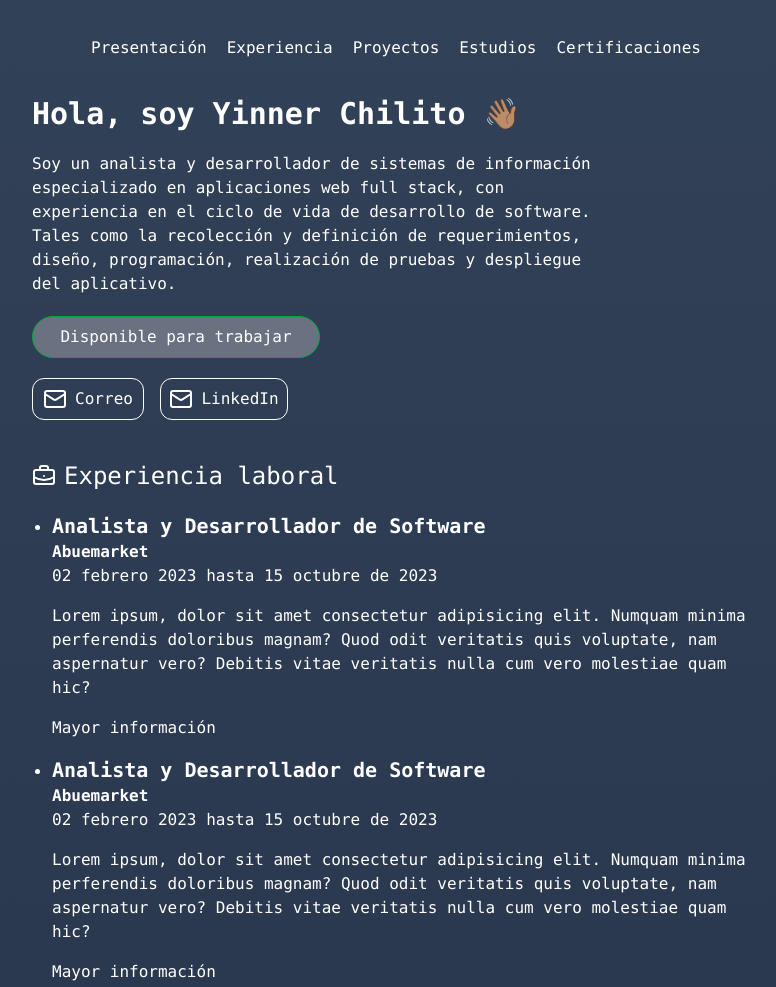
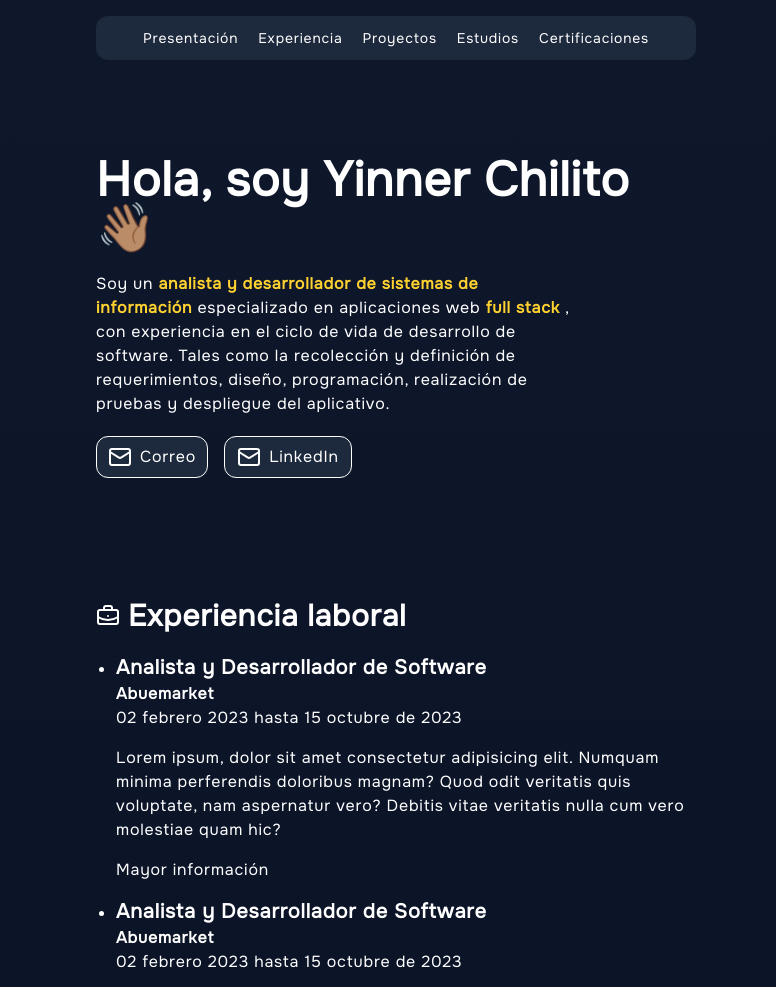
Before and after one commit to YinnerC30/portafolio, an Astro site: page / in a window 1280 px wide. Shown: the top 987 px of the page, without its empty margins (244-1020 px from the left). Built offline with nearby package versions, Linux system fonts and the light colour scheme; Astro itself is replaced by a stand-in of ours.

Commit message:
style: 💄 header page

```diff
--- a/package.json
+++ b/package.json
@@ -9,6 +9,9 @@
     "astro": "astro"
   },
   "dependencies": {
+    "@fontsource/onest": "^5.1.1",
+    "@fontsource/poppins": "^5.1.1",
+    "@fontsource/twinkle-star": "^5.1.1",
     "@tailwindcss/vite": "^4.0.4",
     "astro": "^5.2.5",
     "tailwindcss": "^4.0.4"
--- a/src/components/Certifications.astro
+++ b/src/components/Certifications.astro
@@ -1,5 +1,5 @@
 <div>
-  <h2 id="certifications" class="flex gap-2 text-2xl items-center">
+  <h2 id="certifications" class="flex gap-2 text-3xl items-center pt-20 font-bold">
     <svg
       xmlns="http://www.w3.org/2000/svg"
       width="24"
--- a/src/components/Experience.astro
+++ b/src/components/Experience.astro
@@ -1,5 +1,5 @@
 <div>
-  <h2 id="experience" class="flex gap-2 text-2xl items-center">
+  <h2 id="experience" class="flex gap-2 text-3xl items-center pt-20 font-bold">
     <svg
       xmlns="http://www.w3.org/2000/svg"
       width="24"
--- a/src/components/Header.astro
+++ b/src/components/Header.astro
@@ -1,9 +1,25 @@
-<header class="flex gap-5 justify-center py-5 my-4 flex-wrap">
-  <a class="font-mono hover:text-blue-500" href="#presentation">Presentación</a>
-  <a class="font-mono hover:text-blue-500" href="#experience">Experiencia</a>
-  <a class="font-mono hover:text-blue-500" href="#projects">Proyectos</a>
-  <a class="font-mono hover:text-blue-500" href="#studies">Estudios</a>
-  <a class="font-mono hover:text-blue-500" href="#certifications"
-    >Certificaciones</a
-  >
+---
+const links = [
+  { link: 'presentation', label: 'Presentación' },
+  { link: 'experience', label: 'Experiencia' },
+  { link: 'projects', label: 'Proyectos' },
+  { link: 'studies', label: 'Estudios' },
+  { link: 'certifications', label: 'Certificaciones' },
+];
+---
+
+<header
+  class="flex gap-5 justify-center py-3 my-4 flex-wrap border-r-0 rounded-xl sticky top-2 bg-slate-800 w-[600px]"
+>
+  {
+    links.map(({ label, link }) => (
+      <a
+        class="hover:text-blue-500 text-sm"
+        href={`#${link}`}
+        data-link={`#${link}`}
+      >
+        {label}
+      </a>
+    ))
+  }
 </header>
--- a/src/components/Presentation.astro
+++ b/src/components/Presentation.astro
@@ -11,24 +11,21 @@ import myImage from '../assets/foto-perfil.jpg';
     width={100}
     class={'rounded-full'}
   /> -->
-  <h2 id="presentation" class="font-bold text-3xl">
+  <h2 id="presentation" class="font-bold text-5xl pt-20">
     Hola, soy Yinner Chilito 👋🏽
   </h2>
   <p class="w-4/5">
-    Soy un analista y desarrollador de sistemas de información especializado en
-    aplicaciones web full stack, con experiencia en el ciclo de vida de
+    Soy un <span class="font-bold text-amber-300">analista y desarrollador de sistemas de información</span> especializado en
+    aplicaciones web <span class="font-bold text-amber-300">full stack</span> , con experiencia en el ciclo de vida de
     desarrollo de software. Tales como la recolección y definición de
     requerimientos, diseño, programación, realización de pruebas y despliegue
     del aplicativo.
   </p>
-  <span
-    class="p-2 bg-gray-500 border border-green-600 rounded-3xl inline-block w-72 text-center"
-    >Disponible para trabajar</span
-  >
+
   <div class="flex gap-4">
     <a
       href="mailto:yinnermedina30@gmail.com"
-      class="flex gap-2 w-28 justify-center py-2 border rounded-xl"
+      class="flex gap-2 w-28 justify-center py-2 border rounded-xl bg-slate-800 hover:bg-slate-950"
     >
       <svg
         xmlns="http://www.w3.org/2000/svg"
@@ -40,14 +37,14 @@ import myImage from '../assets/foto-perfil.jpg';
         stroke-width="2"
         stroke-linecap="round"
         stroke-linejoin="round"
-        class="lucide lucide-mail"
+        class="lucide lucide-mail "
         ><rect width="20" height="16" x="2" y="4" rx="2"></rect><path
           d="m22 7-8.97 5.7a1.94 1.94 0 0 1-2.06 0L2 7"></path></svg
       > Correo</a
     >
     <a
       href="https://www.linkedin.com/in/yinner-stiven-chilito-medina/"
-      class="flex gap-2 w-32 justify-center py-2 border rounded-xl"
+      class="flex gap-2 w-32 justify-center py-2 border rounded-xl bg-slate-800 hover:bg-slate-950"
     >
       <svg
         xmlns="http://www.w3.org/2000/svg"
--- a/src/components/Projects.astro
+++ b/src/components/Projects.astro
@@ -1,5 +1,5 @@
 <div>
-  <h2 id="projects" class="flex gap-2 text-2xl items-center">
+  <h2 id="projects" class="flex gap-2 text-3xl items-center pt-20 font-bold">
     <svg
       xmlns="http://www.w3.org/2000/svg"
       width="24"
--- a/src/components/Studies.astro
+++ b/src/components/Studies.astro
@@ -1,5 +1,5 @@
 <div>
-  <h2 id="studies" class="flex gap-2 text-2xl items-center">
+  <h2 id="studies" class="flex gap-2 text-3xl items-center pt-20 font-bold">
     <svg
       xmlns="http://www.w3.org/2000/svg"
       width="24"
--- a/src/layouts/Layout.astro
+++ b/src/layouts/Layout.astro
@@ -1,5 +1,6 @@
 ---
 import '../styles/global.css';
+import '@fontsource/onest';
 ---
 
 <!doctype html>
@@ -10,7 +11,9 @@ import '../styles/global.css';
     <meta name="generator" content={Astro.generator} />
     <title>Portafolio | Yinner Chilito</title>
   </head>
-  <body class="lg:w-3/5 h-fit mx-auto bg-gradient-to-t from-slate-900 to-slate-700 text-white">
+  <body
+    class="lg:w-2/4 h-fit mx-auto bg-gradient-to-b from-slate-900 to-slate-950 text-white flex justify-center flex-col tracking-wider items-center"
+  >
     <slot />
   </body>
 </html>
--- a/src/pages/index.astro
+++ b/src/pages/index.astro
@@ -10,7 +10,7 @@ import Layout from '../layouts/Layout.astro';
 
 <Layout>
   <Header />
-  <main class="flex flex-col gap-10 font-mono px-5">
+  <main class="flex flex-col gap-10 px-5">
     <Presentation />
     <Experience />
     <Projects />
--- a/src/styles/global.css
+++ b/src/styles/global.css
@@ -1 +1,4 @@
-@import "tailwindcss";
+@import 'tailwindcss';
+@theme {
+  --font-sans: 'Onest', 'sans-serif';
+}
```
Also changed, not shown: 1 other file.
